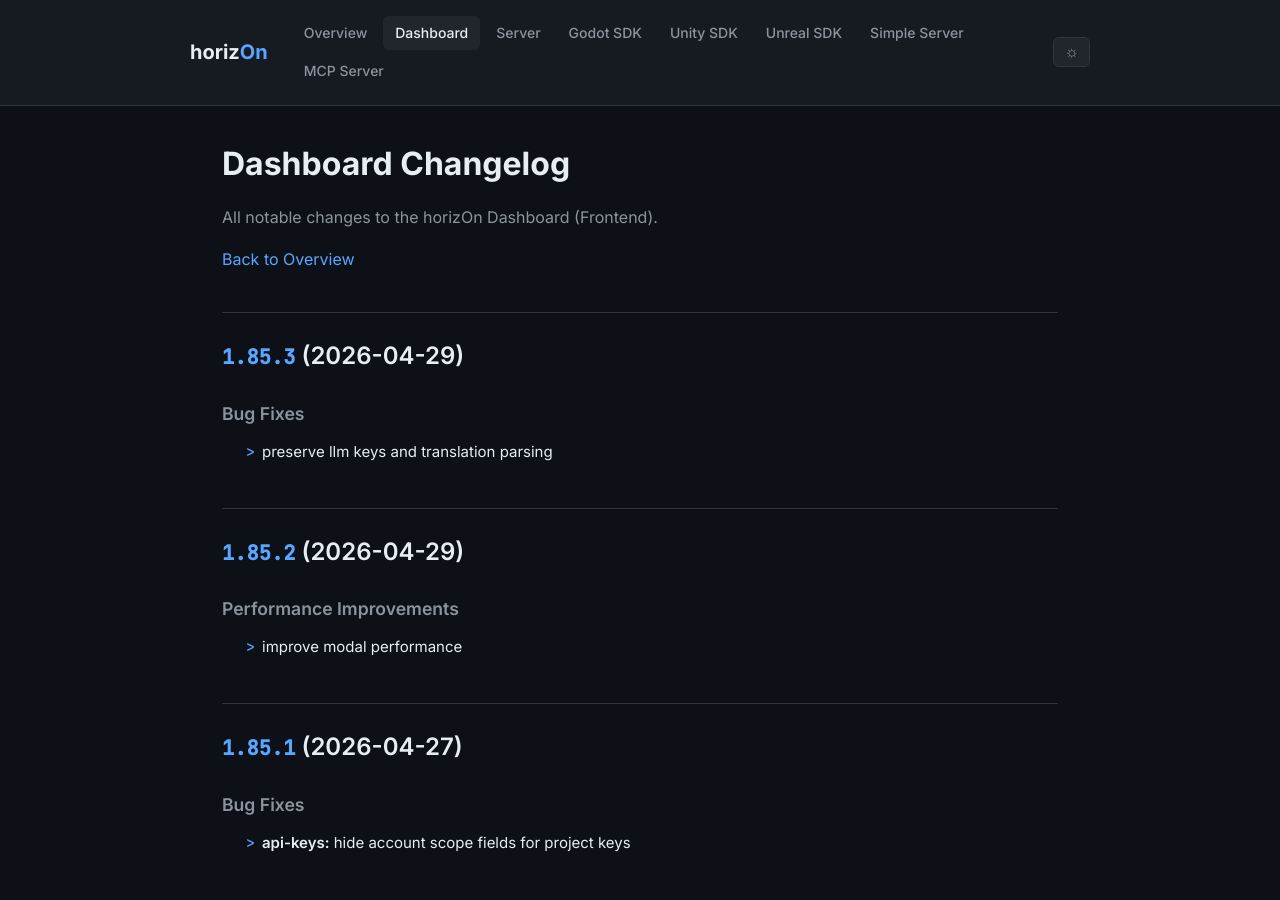
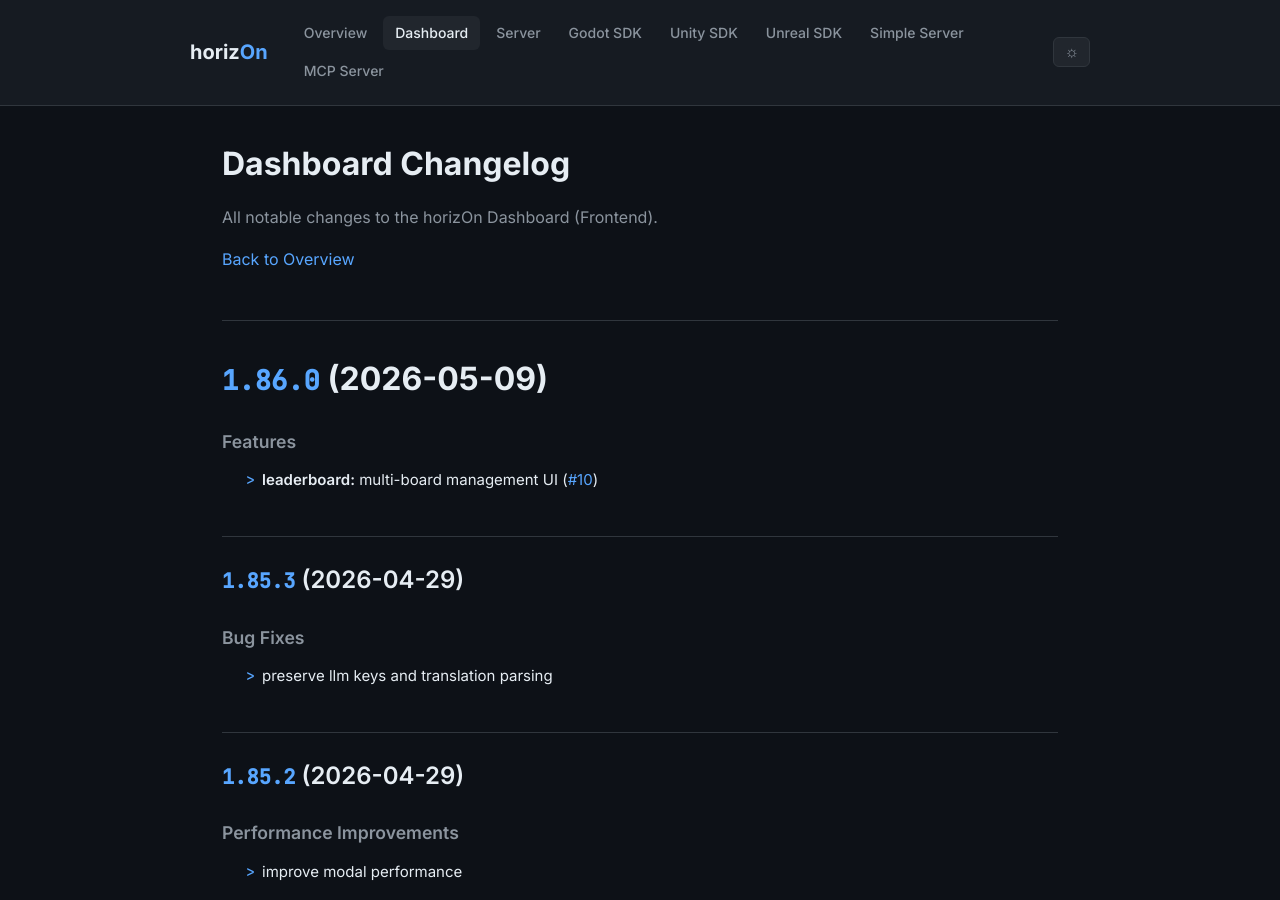
Before and after one commit to ProjectMakersDE/horizOn-Changelog, a Jekyll site: the page built from dashboard-changelog.md, in a window 1280 px wide and 900 px high. Built offline with Jekyll 4.4.1, drawn with Linux system fonts in a browser that asks for light colours.

Commit message:
chore: sync changelogs [skip ci]

```diff
--- a/dashboard-changelog.md
+++ b/dashboard-changelog.md
@@ -8,6 +8,13 @@ title: Dashboard Changelog
 All notable changes to the horizOn Dashboard (Frontend).
 
 [Back to Overview](.)
+
+# [1.86.0](https://github.com/ProjectMakersDE/horizOn-Dashboard/compare/v1.85.3...v1.86.0) (2026-05-09)
+
+
+### Features
+
+* **leaderboard:** multi-board management UI ([#10](https://github.com/ProjectMakersDE/horizOn-Dashboard/issues/10)) ([9841444](https://github.com/ProjectMakersDE/horizOn-Dashboard/commit/9841444eb080f8dac51ec9c899cb305d5c68eacb))
 
 ## [1.85.3](https://github.com/ProjectMakersDE/horizOn-Dashboard/compare/v1.85.2...v1.85.3) (2026-04-29)
 
```
Also changed, not shown: index.md (+1 -1 lines).
